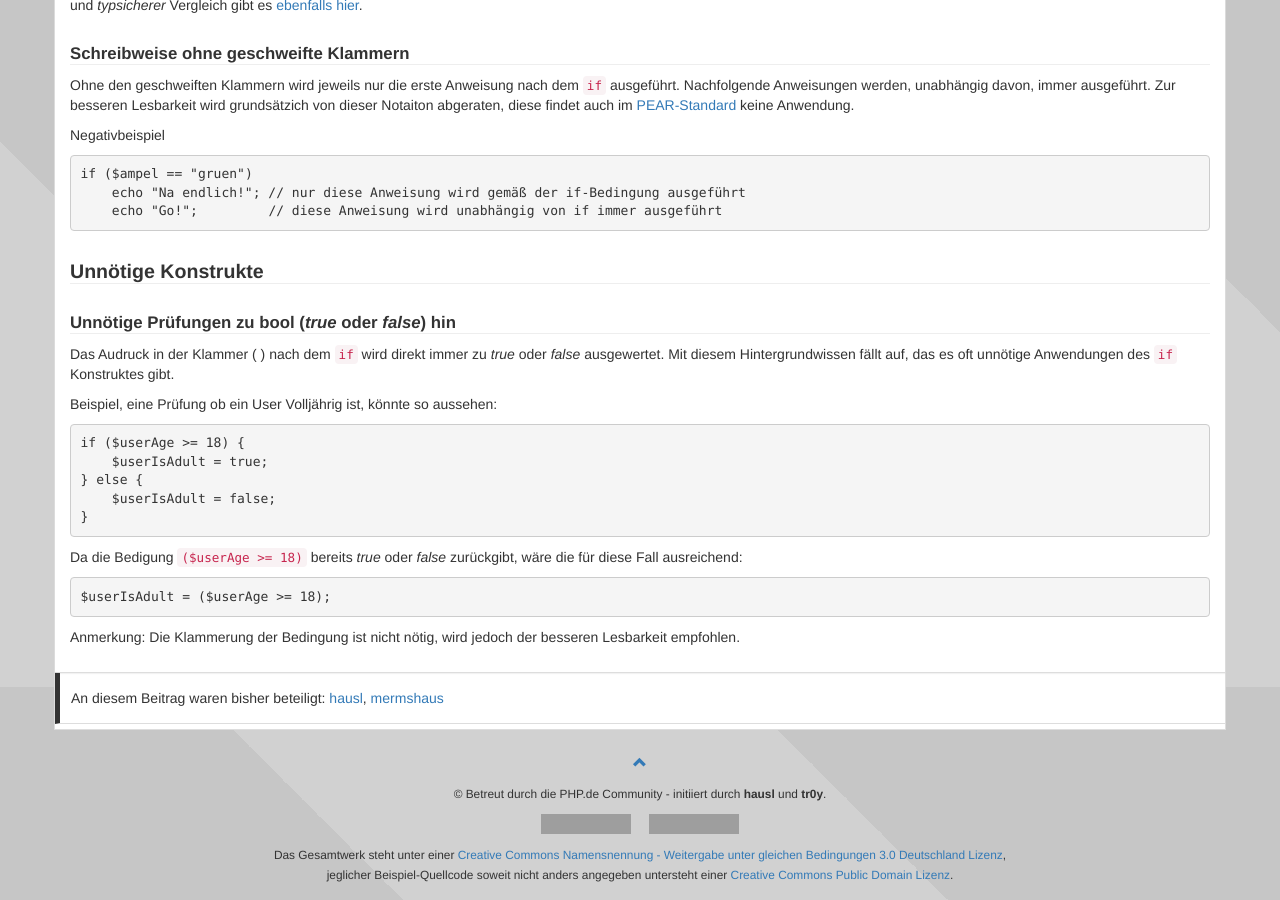
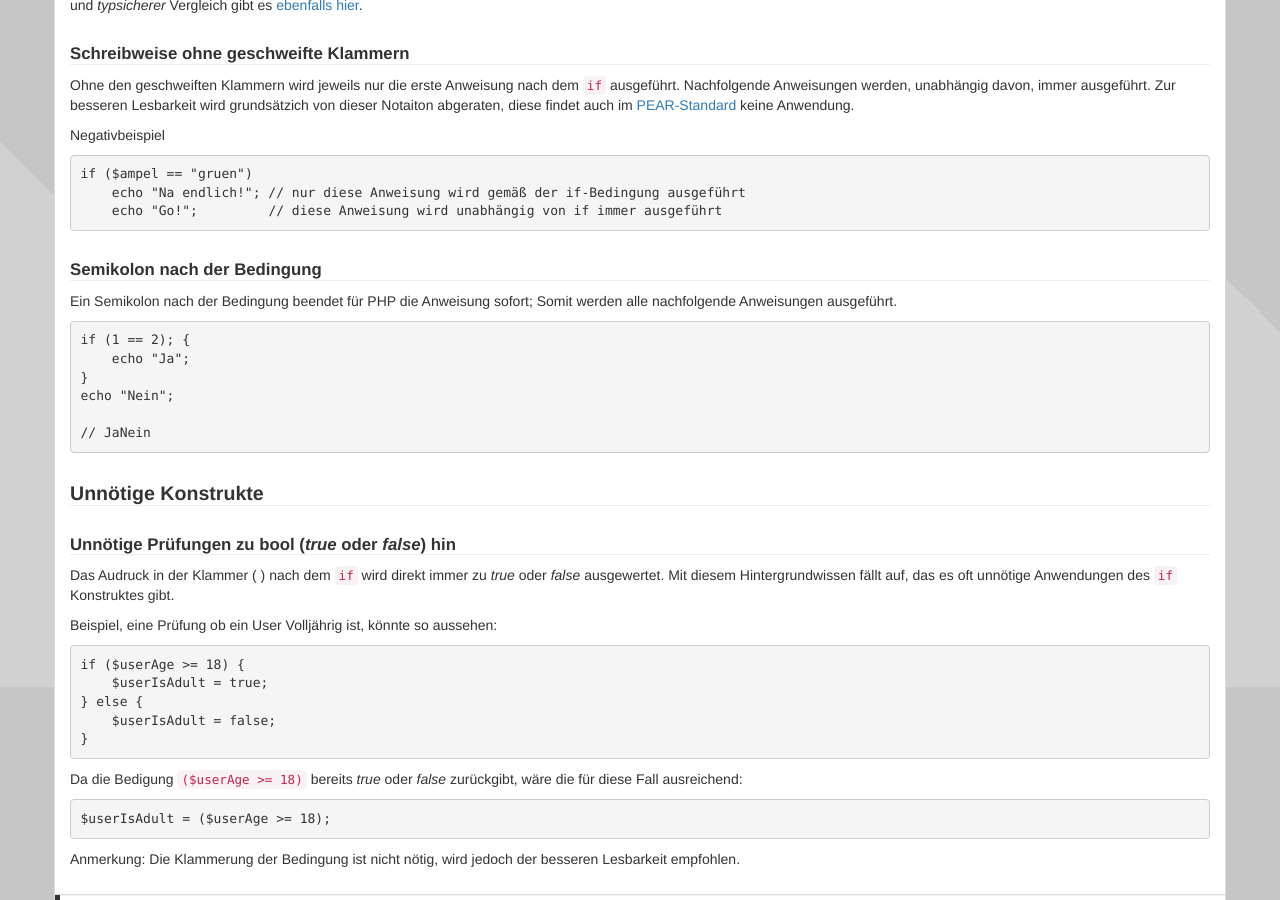
Before and after one commit to php-de/php-de.github.io, a Jekyll site: the page built from code-optimizing/if.md, in a window 1280 px wide and 900 px high, scrolled down 2013 px. Built offline with Jekyll 4.4.1, drawn with Linux system fonts in a browser that asks for light colours; nearby versions of some CDN libraries; grey boxes are pictures that could not be loaded.

Commit message:
if - Ergänzung Fallstrick Semikolon nach Bedingung

```diff
--- a/code-optimizing/if.md
+++ b/code-optimizing/if.md
@@ -143,6 +143,20 @@ if ($ampel == "gruen")
 ~~~
 
 
+#### Semikolon nach der Bedingung
+
+Ein Semikolon nach der Bedingung beendet für PHP die Anweisung sofort; Somit werden alle nachfolgende Anweisungen ausgeführt.
+
+~~~ php
+if (1 == 2); {
+    echo "Ja";
+}
+echo "Nein";
+
+// JaNein
+~~~
+
+
 ### Unnötige Konstrukte
 
 #### Unnötige Prüfungen zu bool (*true* oder *false*) hin
```
